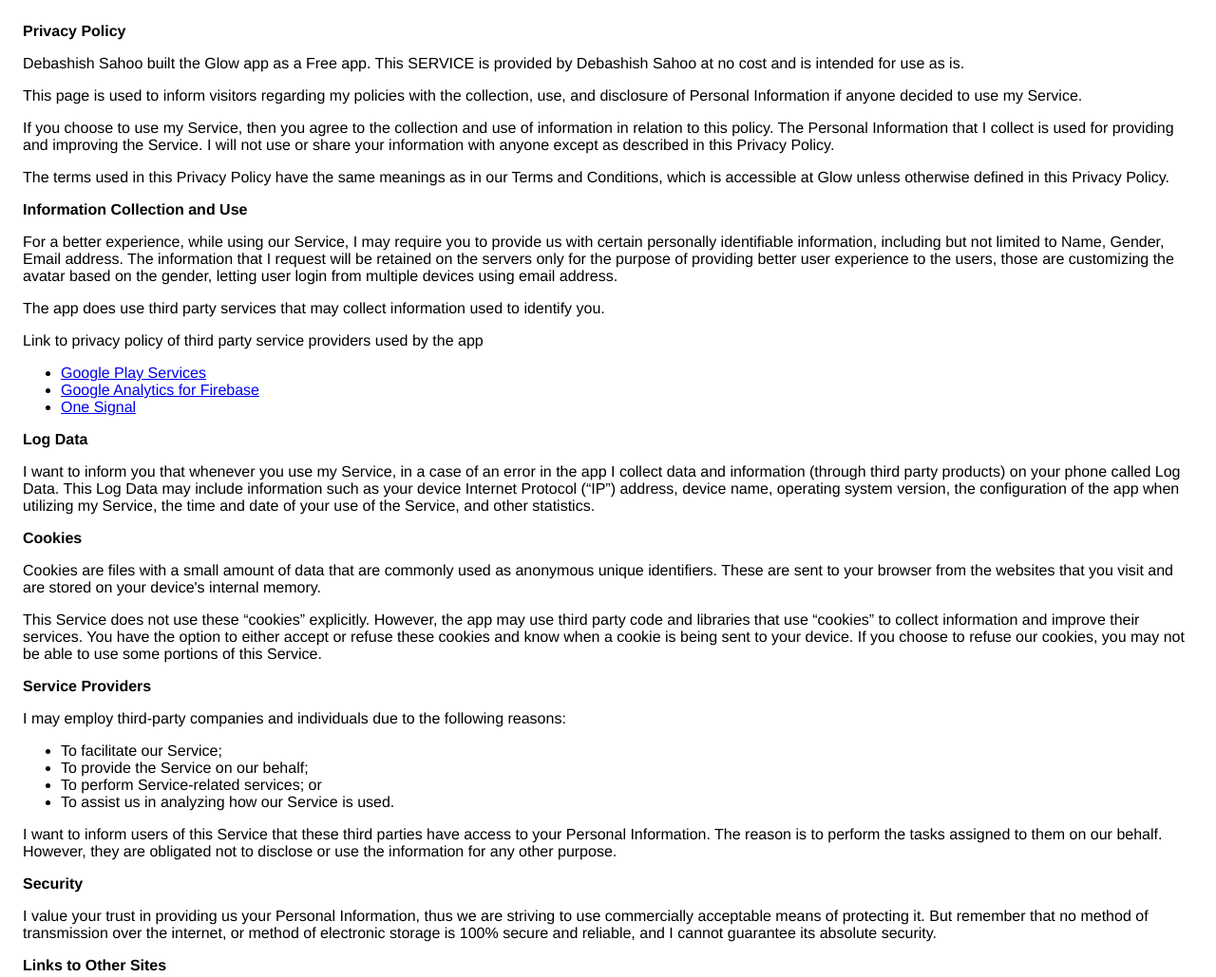
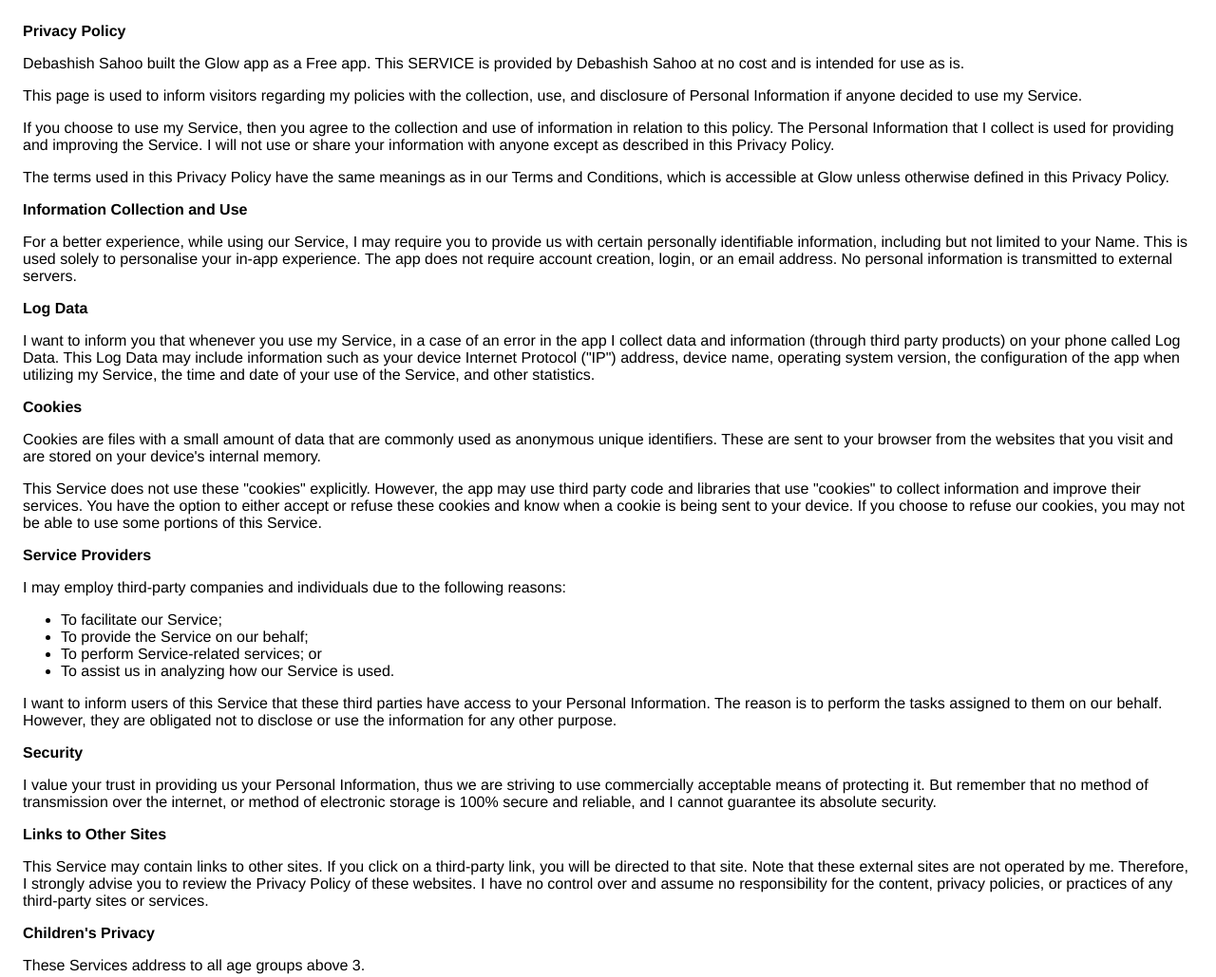
Before and after one commit to debashish4/glow_pp, a plain HTML site: page index.html in a window 1280 px wide. Shown: the top 1029 px of the page at 95% size. Drawn offline with Linux system fonts and the light colour scheme.

Commit message:
Update privacy policy information and formatting

```diff
--- a/index.html
+++ b/index.html
@@ -38,53 +38,16 @@
     <p>
       For a better experience, while using our Service, I may require you to
       provide us with certain personally identifiable information, including but
-      not limited to Name, Gender, Email address. The information that I request
-      will be retained on the servers only for the purpose of providing better user experience to the users, those are customizing the avatar based on the gender, letting user login from multiple devices using email address.
+      not limited to your Name. This is used solely to personalise your in-app
+      experience. The app does not require account creation, login, or an email
+      address. No personal information is transmitted to external servers.
     </p>
-    <div>
-      <p>
-        The app does use third party services that may collect information used
-        to identify you.
-      </p>
-      <p>
-        Link to privacy policy of third party service providers used by the app
-      </p>
-      <ul>
-        <li>
-          <a
-            href="https://www.google.com/policies/privacy/"
-            target="_blank"
-            rel="noopener noreferrer"
-            >Google Play Services</a
-          >
-        </li>
-        <!---->
-        <li>
-          <a
-            href="https://firebase.google.com/policies/analytics"
-            target="_blank"
-            rel="noopener noreferrer"
-            >Google Analytics for Firebase</a
-          >
-        </li>
-        <!----><!----><!----><!----><!----><!----><!----><!----><!----><!----><!---->
-        <li>
-          <a
-            href="https://onesignal.com/privacy_policy"
-            target="_blank"
-            rel="noopener noreferrer"
-            >One Signal</a
-          >
-        </li>
-        <!----><!----><!----><!----><!----><!----><!---->
-      </ul>
-    </div>
     <p><strong>Log Data</strong></p>
     <p>
       I want to inform you that whenever you use my Service, in a case of an
       error in the app I collect data and information (through third party
       products) on your phone called Log Data. This Log Data may include
-      information such as your device Internet Protocol (“IP”) address, device
+      information such as your device Internet Protocol ("IP") address, device
       name, operating system version, the configuration of the app when
       utilizing my Service, the time and date of your use of the Service, and
       other statistics.
@@ -96,8 +59,8 @@
       websites that you visit and are stored on your device's internal memory.
     </p>
     <p>
-      This Service does not use these “cookies” explicitly. However, the app may
-      use third party code and libraries that use “cookies” to collect
+      This Service does not use these "cookies" explicitly. However, the app may
+      use third party code and libraries that use "cookies" to collect
       information and improve their services. You have the option to either
       accept or refuse these cookies and know when a cookie is being sent to
       your device. If you choose to refuse our cookies, you may not be able to
@@ -137,9 +100,9 @@
       assume no responsibility for the content, privacy policies, or practices
       of any third-party sites or services.
     </p>
-    <p><strong>Children’s Privacy</strong></p>
+    <p><strong>Children's Privacy</strong></p>
     <p>
-      These Services address to all age group above 3.
+      These Services address to all age groups above 3.
     </p>
     <p><strong>Changes to This Privacy Policy</strong></p>
     <p>
@@ -147,12 +110,11 @@
       to review this page periodically for any changes. I will notify you of any
       changes by posting the new Privacy Policy on this page.
     </p>
-    <p>This policy is effective as of 2020-07-18</p>
+    <p>This policy is effective as of 2025-04-25</p>
     <p><strong>Contact Us</strong></p>
     <p>
       If you have any questions or suggestions about my Privacy Policy, do not
       hesitate to contact me at dsahoocreations@gmail.com.
     </p>
-
   </body>
 </html>
```
